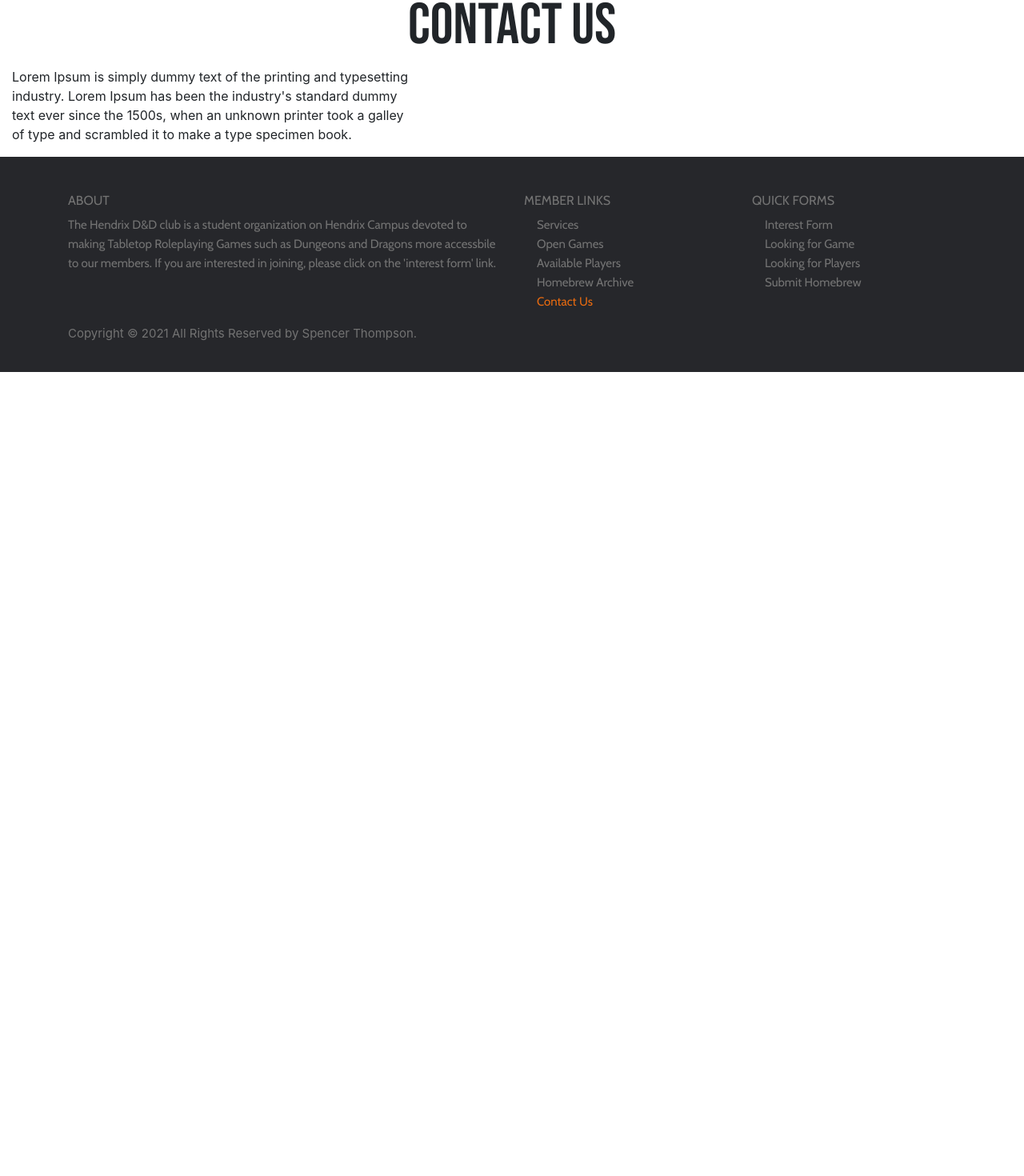
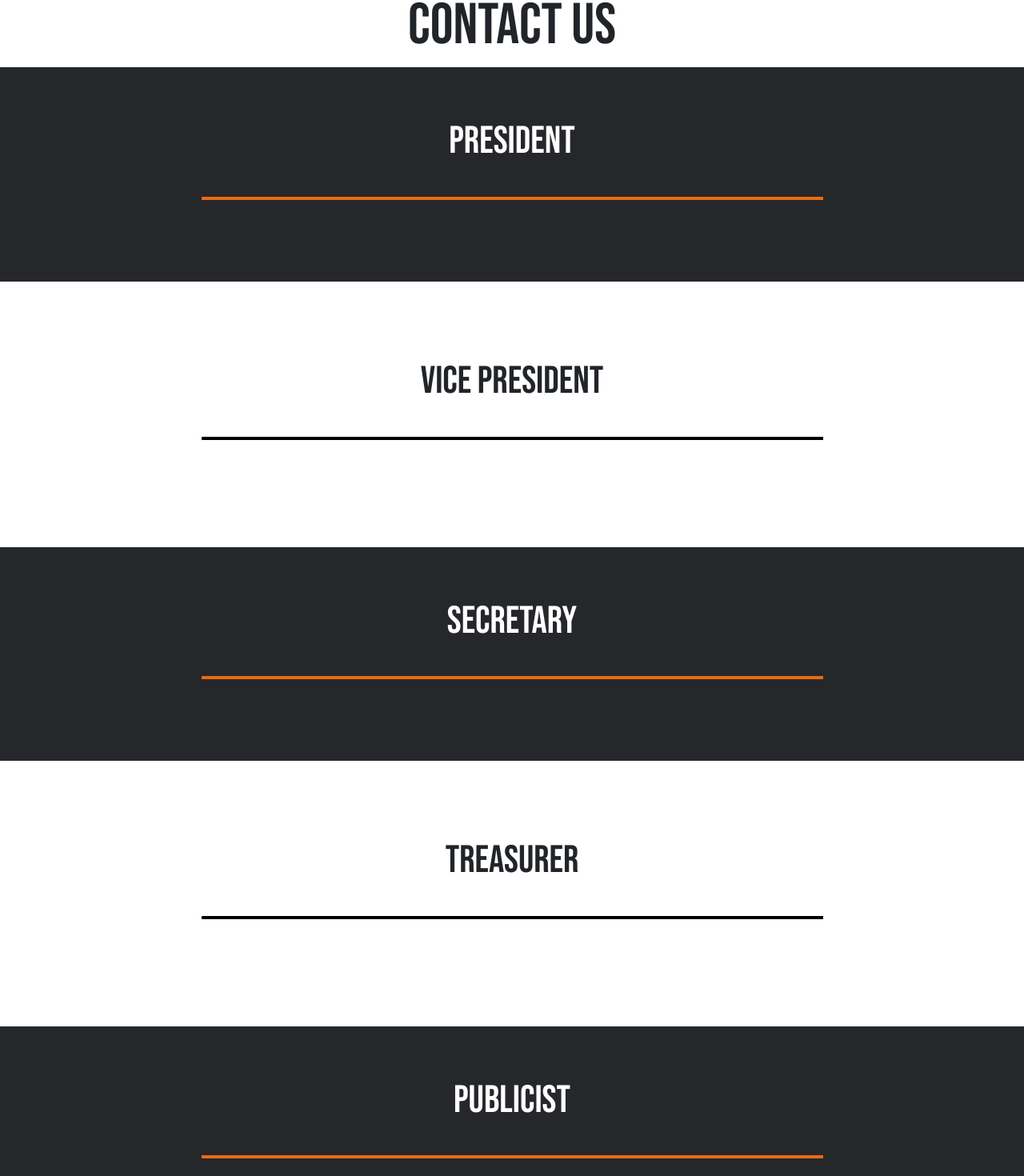
Before and after one commit to SpenThompson/SeniorCapstone, a React (Create React App) app in the folder dnd_frontend/: page /contact in a window 1280 px wide. Shown: the part 66-1536 px from the top of the page at 80% size. Before the commit the page ends 800 px from the top, so only its background shows below. Built offline with nearby package versions, Linux system fonts and the light colour scheme.

Commit message:
Contact page building

```diff
--- a/dnd_frontend/src/components/pages/Contact.jsx
+++ b/dnd_frontend/src/components/pages/Contact.jsx
@@ -1,6 +1,6 @@
 import React from "react";
 import { Col, Container, Row,} from "reactstrap";
-import { PageBody, PageTitle } from "./PageElements";
+import { PageBlock, PageBody, PageLines, PageSubheading, PageTitle } from "./PageElements";
 
 function Contact(){
   return (
@@ -19,14 +19,84 @@ function Contact(){
             </Col>
           </Row>
       </Container>
-          <div class="col-lg-5">
-            <p>
-              Lorem Ipsum is simply dummy text of the printing and typesetting
-              industry. Lorem Ipsum has been the industry's standard dummy text
-              ever since the 1500s, when an unknown printer took a galley of
-              type and scrambled it to make a type specimen book.
-            </p>
-          </div>
+      <PageBlock>
+        <Container>
+          <Row>
+            <Col className="text-center">
+              <PageSubheading className="inside-block">President</PageSubheading>
+              <PageLines/>
+            </Col>
+          </Row>
+          <Row>
+
+          </Row>
+        </Container>
+      </PageBlock>
+      <PageBlock className="but-white">
+        <Container>
+          <Row>
+            <Col className="text-center">
+              <PageSubheading>Vice President</PageSubheading>
+              <PageLines className="inside-white"/>
+            </Col>
+          </Row>
+          <Row>
+
+          </Row>
+        </Container>
+      </PageBlock>
+      <PageBlock>
+        <Container>
+          <Row>
+            <Col className="text-center">
+              <PageSubheading className="inside-block">Secretary</PageSubheading>
+              <PageLines />
+            </Col>
+          </Row>
+          <Row>
+
+          </Row>
+        </Container>
+      </PageBlock>
+      <PageBlock className="but-white">
+        <Container>
+          <Row>
+            <Col className="text-center">
+              <PageSubheading>Treasurer</PageSubheading>
+              <PageLines className="inside-white"/>
+            </Col>
+          </Row>
+          <Row>
+
+          </Row>
+        </Container>
+      </PageBlock>
+      <PageBlock>
+        <Container>
+          <Row>
+            <Col className="text-center">
+              <PageSubheading className="inside-block">Publicist</PageSubheading>
+              <PageLines />
+            </Col>
+          </Row>
+          <Row>
+
+          </Row>
+        </Container>
+      </PageBlock>
+      <PageBlock className="but-white">
+        <Container>
+          <Row>
+            <Col className="text-center">
+              <PageSubheading>Advisor</PageSubheading>
+              <PageLines className="inside-white" />
+            </Col>
+          </Row>
+          <Row>
+
+          </Row>
+        </Container>
+      </PageBlock>
     </div>
   );
 }
--- a/dnd_frontend/src/components/pages/Home.jsx
+++ b/dnd_frontend/src/components/pages/Home.jsx
@@ -64,8 +64,10 @@ function Home(){
             <PageLines />
             </Container>
           </PageBlock>
+          <PageBlock className="but-white">
             <Container>
               <PageSubheading>Upcoming Events And Announcements</PageSubheading>
+              <PageLines className="inside-white"/>
               <CardGroup>
                 <PageCard>
                   <CardBody>
@@ -116,8 +118,9 @@ function Home(){
                   </CardBody>
                 </PageCard>
               </CardGroup>
-            <p><br></br></p>
+              <PageLines className="inside-white"/>
             </Container>
+          </PageBlock>
     </div>
   );
 }
--- a/dnd_frontend/src/components/pages/Information.jsx
+++ b/dnd_frontend/src/components/pages/Information.jsx
@@ -48,6 +48,7 @@ function Information(){
           </Row>
         </Container>
       </PageBlock>
+      <PageBlock className="but-white">
         <Container>
           <Row>
             <Col className="text-center">
@@ -65,6 +66,7 @@ function Information(){
             </Col>
           </Row>
         </Container>
+      </PageBlock>
       <PageBlock>
         <Container>
           <Col className="text-center">
@@ -84,6 +86,7 @@ function Information(){
           </Col>
         </Container>
       </PageBlock>
+      <PageBlock className="but-white">
         <Container>
           <Row>
             <Col className="text-center">
@@ -113,6 +116,7 @@ function Information(){
           <PageLines className="inside-white"/>
           <p><br></br></p>
         </Container>
+      </PageBlock>
       </div>
   );
 }
--- a/dnd_frontend/src/components/pages/Members.jsx
+++ b/dnd_frontend/src/components/pages/Members.jsx
@@ -51,6 +51,7 @@ function Members(){
             <PageLines />
           </Container>
       </PageBlock>
+      <PageBlock className="but-white">
         <Container>
             <PageSubheading>Looking for a Game?</PageSubheading>
             <PageLines className="inside-white"/>
@@ -70,6 +71,7 @@ function Members(){
               </Row>
             <PageLines className="inside-white"/>
         </Container>
+      </PageBlock>
       <PageBlock>
           <Container>
             <PageSubheading className="inside-block">Homebrew</PageSubheading>
@@ -91,6 +93,7 @@ function Members(){
             <PageLines />
           </Container>
       </PageBlock>
+      <PageBlock className="but-white">
         <Container>
           <Row>
             <Col className="text-center">
@@ -103,6 +106,7 @@ function Members(){
             </Col>
           </Row>
         </Container>
+      </PageBlock>
     </div>
   );
 }
--- a/dnd_frontend/src/components/pages/PageElements.jsx
+++ b/dnd_frontend/src/components/pages/PageElements.jsx
@@ -95,4 +95,7 @@ export const PageLines = styled.div`
 export const PageBlock = styled(Jumbotron)`
     background-color: #26272b;
     border-radius: 0 !important;
+    &.but-white{
+        background-color: #ffffff;
+    }
 `;
--- a/dnd_frontend/src/components/pages/Services.jsx
+++ b/dnd_frontend/src/components/pages/Services.jsx
@@ -1,7 +1,7 @@
 import React from "react";
 import { Link } from "react-router-dom";
 import { CardBody, CardGroup, CardImg, CardTitle, CardText, Col, Container, Row,} from "reactstrap";
-import { PageBody, PageButton, PageCard, PageLink, PageTitle } from "./PageElements";
+import { PageBody, PageButton, PageCard, PageLines, PageLink, PageTitle } from "./PageElements";
 import Discord from "./Resources/Discord Logo.png";
 import DiceCloud from "./Resources/Dicecloud Logo.png";
 import DiceRental from "./Resources/DiceRentalSystem.jpg";
@@ -23,6 +23,14 @@ function Services(){
               <PageTitle>Services</PageTitle>
             </Col>
           </Row>
+          <Row>
+            <Col className="text-center">
+              <PageBody>
+                The following services are provided to our members to use, free of charge:
+              </PageBody>
+            </Col>
+          </Row>
+          <PageLines className="inside-white"/>
       </Container>
       <PageBody>
         <CardGroup>
@@ -112,6 +120,7 @@ function Services(){
             </PageCard>
         </CardGroup>
       </PageBody>
+      <PageLines className="inside-white"/>
     </div>
   );
 }
```
Lines whose indentation alone changed are shown as unchanged.
